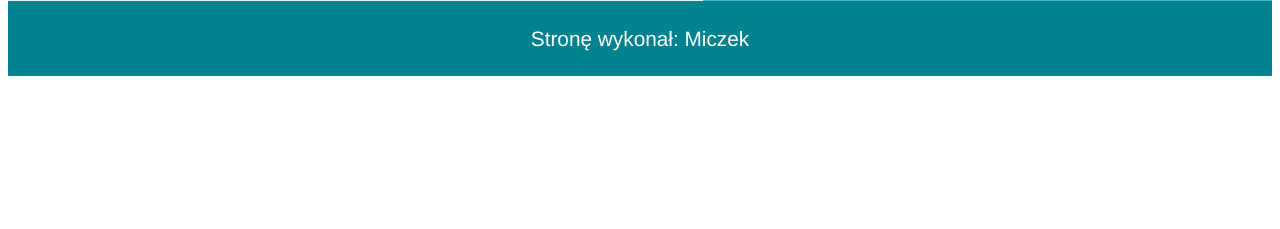
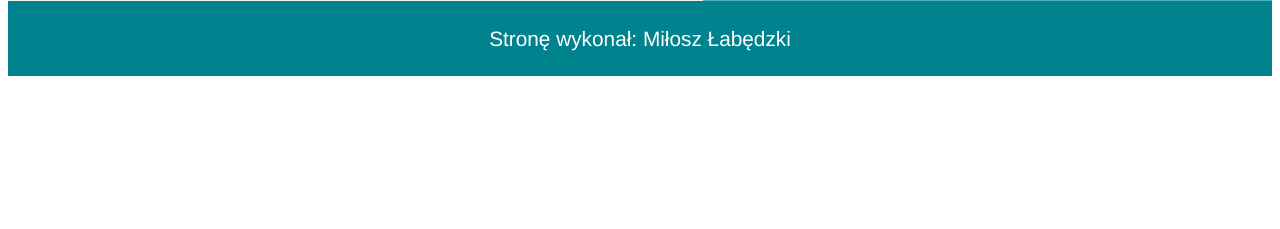
Before and after one commit to milosz-labedzki/INF03-Exam-Solutions, a PHP site: page /wedkuj.php in a window 1280 px wide. Shown: the part 571-800 px from the top of the page. Run offline with PHP 8.4, Linux system fonts and the light colour scheme; data comes from the database, SQL or seed files in the repository.

Commit message:
Update wedkuj.php

```diff
--- a/inf03_2022_06_01/wedkuj.php
+++ b/inf03_2022_06_01/wedkuj.php
@@ -67,7 +67,7 @@
 
 
     <footer>
-        <p>Stronę wykonał: Miczek</p>
+        <p>Stronę wykonał: Miłosz Łabędzki</p>
     </footer>
     <?php mysqli_close($conn)?>
 </body>
```
